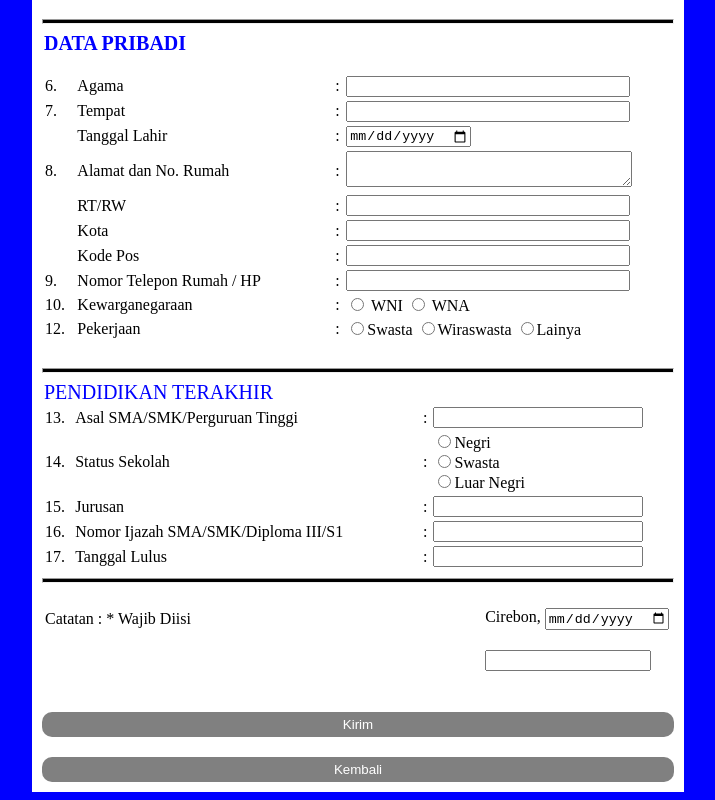
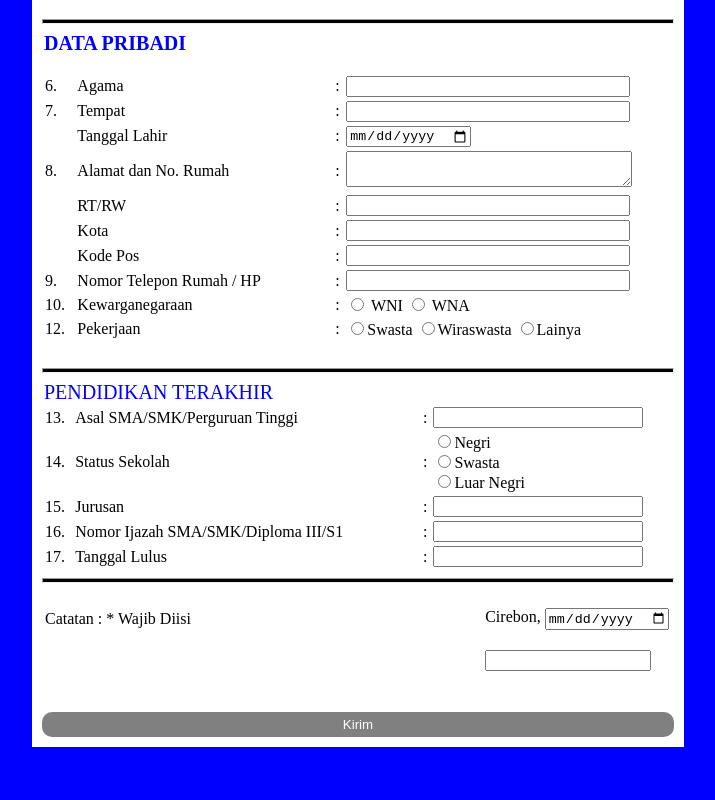
Before and after one commit to luthvi24/p04css-responsive, a plain HTML site: page index.html in a window 1280 px wide. Shown: the part 632-1432 px from the top of the page, without its empty margins (282-997 px from the left). After the commit the page ends 1387 px from the top, so only its background shows below. Drawn offline with Linux system fonts and the light colour scheme.

Commit message:
Update index.html

```diff
--- a/index.html
+++ b/index.html
@@ -313,7 +313,6 @@
         </form>
         <br>
     <button onclick="alert('Apakah Sudah Yakin?')">Kirim</button>
-  <button onclick="document.location.href = '../index.html'" >Kembali</button>
  </div>
 </body>
 </html>
```
